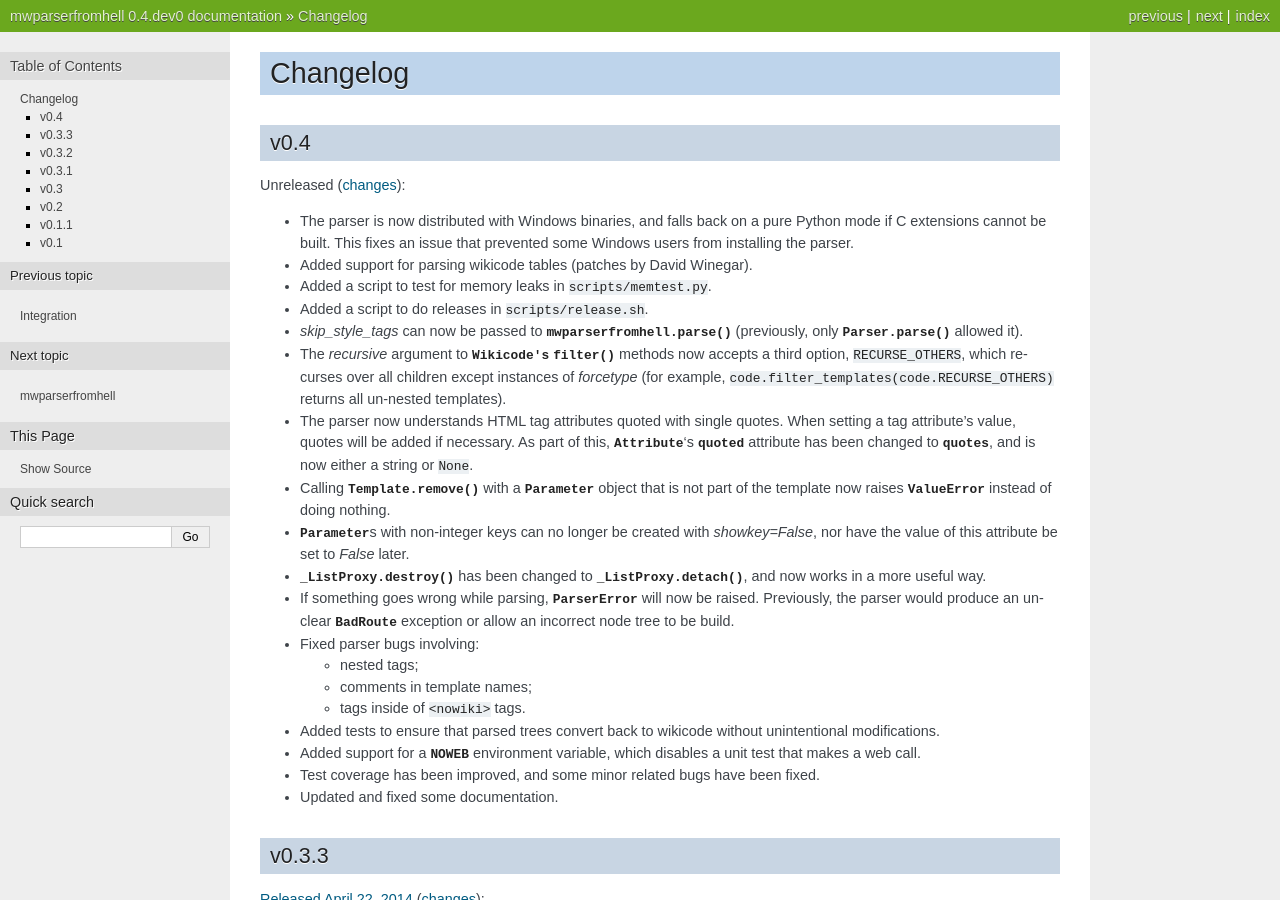
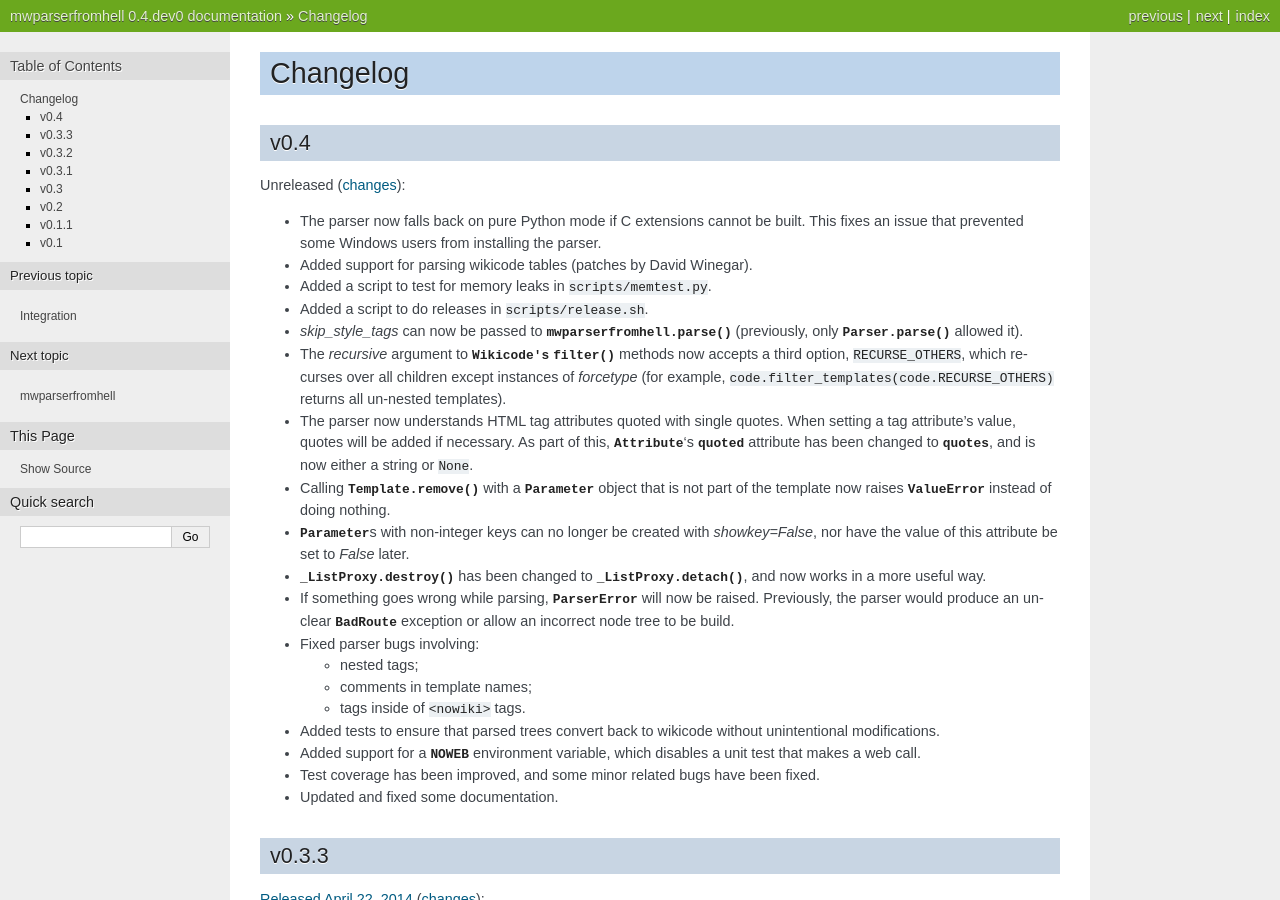
Before and after one commit to earwig/mwparserfromhell, a Sphinx documentation site: the page built from docs/changelog.rst, in a window 1280 px wide and 900 px high. Built offline with Sphinx 7.4.7, drawn with Linux system fonts in a browser that asks for light colours.

Commit message:
Changelog update for 0.4.

```diff
--- a/docs/changelog.rst
+++ b/docs/changelog.rst
@@ -7,9 +7,9 @@
 Unreleased
 (`changes <https://github.com/earwig/mwparserfromhell/compare/v0.3.3...develop>`__):
 
-- The parser is now distributed with Windows binaries, and falls back on a pure
-  Python mode if C extensions cannot be built. This fixes an issue that
-  prevented some Windows users from installing the parser.
+- The parser now falls back on pure Python mode if C extensions cannot be
+  built. This fixes an issue that prevented some Windows users from installing
+  the parser.
 - Added support for parsing wikicode tables (patches by David Winegar).
 - Added a script to test for memory leaks in :file:`scripts/memtest.py`.
 - Added a script to do releases in :file:`scripts/release.sh`.
```
Also changed, not shown: 1 other file.
